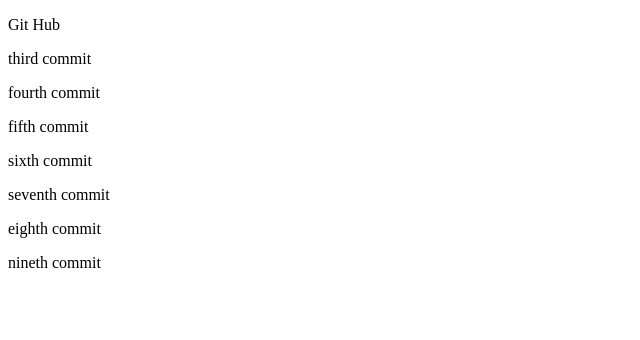
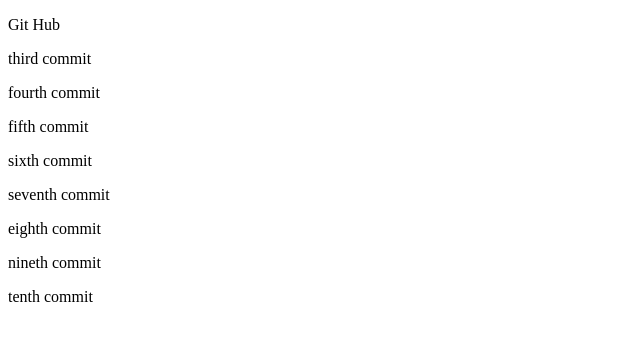
Before and after one commit to Githubkapibar/VSCode, a plain HTML site: page Index2.html in a window 1280 px wide. Shown: the whole page, without its empty margins (0-640 px from the left). Drawn offline with Linux system fonts and the light colour scheme.

Commit message:
tenth commit

```diff
--- a/Index2.html
+++ b/Index2.html
@@ -15,6 +15,7 @@
     <p>seventh commit</p>
     <p>eighth commit</p>
     <p>nineth commit </p>
+    <p>tenth commit</p>
 
 </body>
 </html>
```
